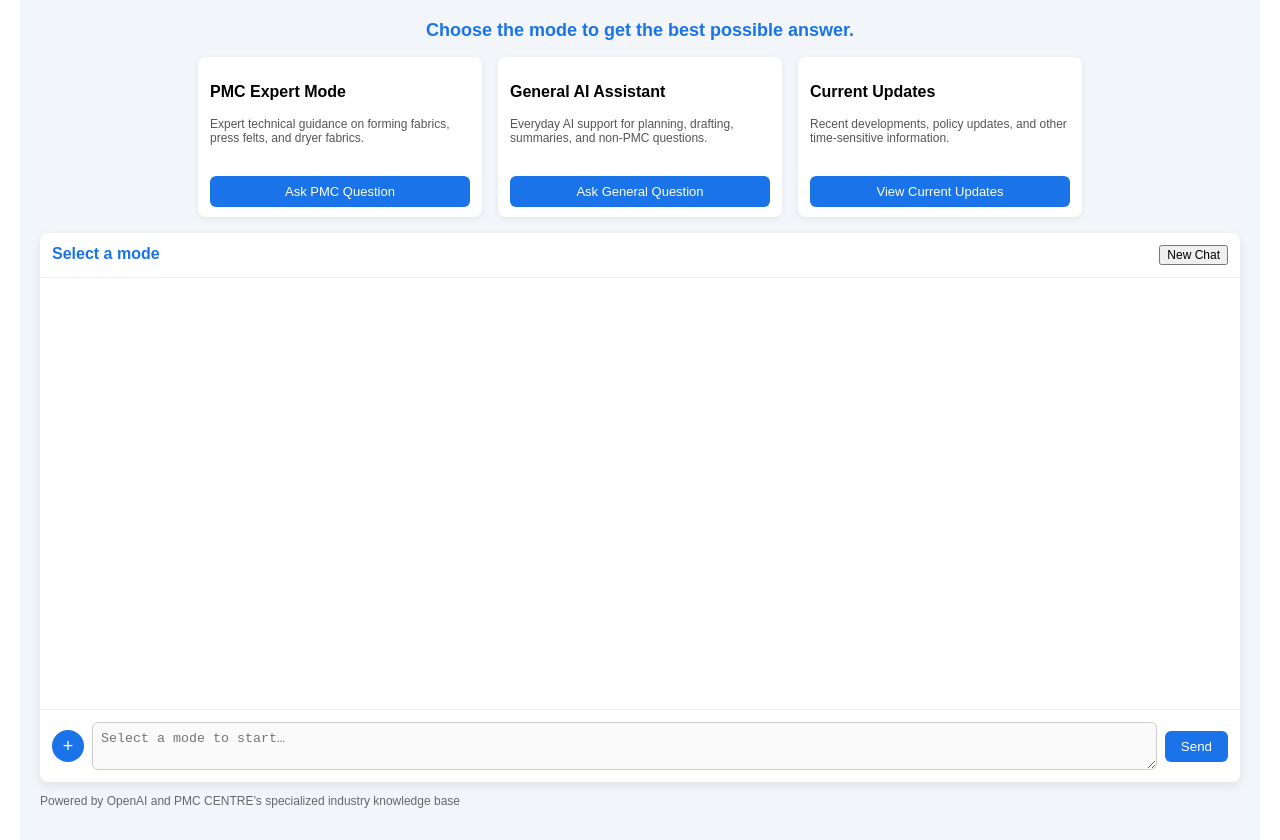
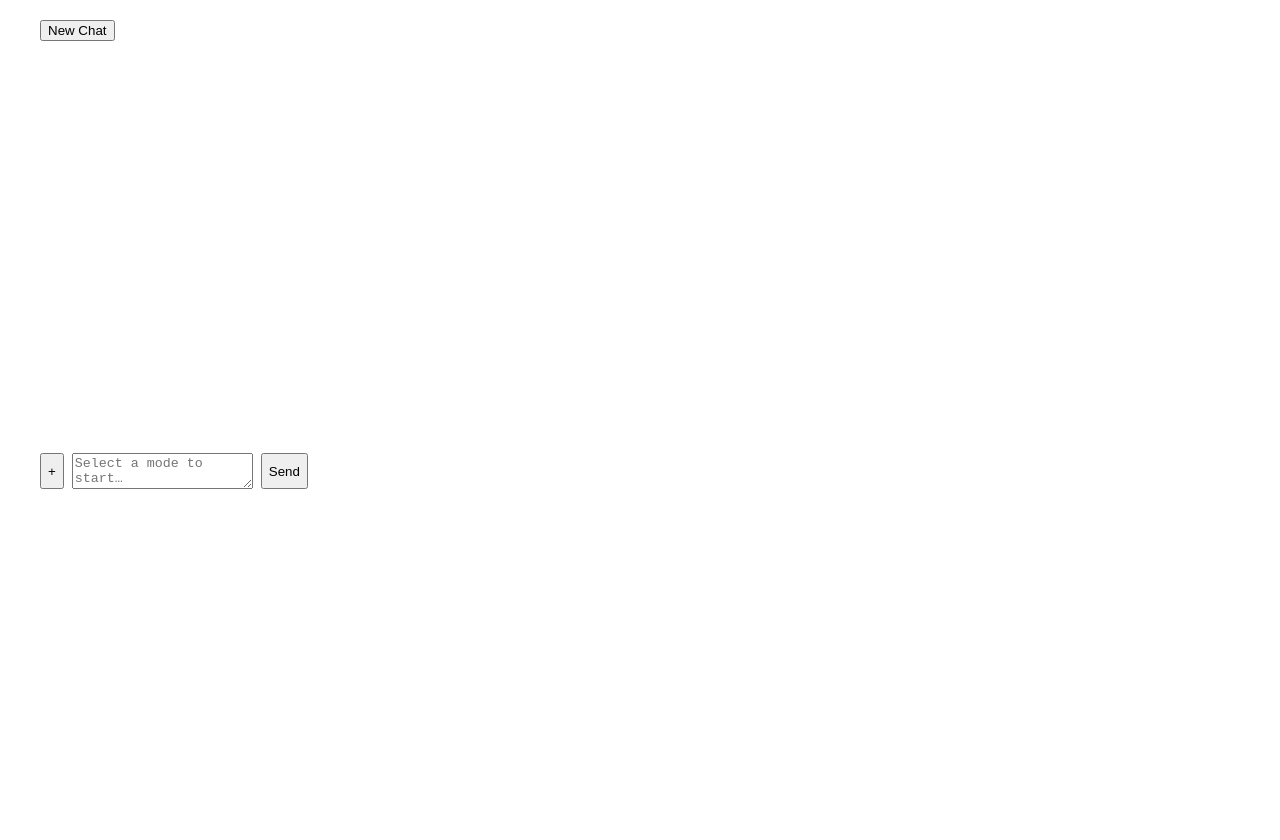
Before and after one commit to support231/pmc-centre-ai-clean-ui, a Next.js app: page / in a window 1280 px wide. After the commit the page ends 800 px from the top, so only its background shows below. Built offline with nearby package versions, Linux system fonts and the light colour scheme.

Commit message:
Update page.tsx

```diff
--- a/app/page.tsx
+++ b/app/page.tsx
@@ -13,10 +13,6 @@ type ChatMessage = {
   };
 };
 
-/* =======================
-   FILE TYPE CONTROL
-   ======================= */
-
 const ALLOWED_MIME_TYPES = [
   "application/pdf",
   "application/vnd.openxmlformats-officedocument.wordprocessingml.document",
@@ -27,8 +23,7 @@ const ALLOWED_MIME_TYPES = [
 ];
 
 const BLOCKED_FILE_MESSAGE =
-  "Excel and PowerPoint files are not supported. " +
-  "Please upload PDF, Word, text, or image files.";
+  "Excel and PowerPoint files are not supported. Please upload PDF, Word, text, or image files.";
 
 export default function Home() {
   const [mode, setMode] = useState<Mode>("");
@@ -36,23 +31,14 @@ export default function Home() {
   const [messages, setMessages] = useState<ChatMessage[]>([]);
   const [loading, setLoading] = useState(false);
 
-  // input-level file only (temporary)
   const [selectedFile, setSelectedFile] = useState<File | null>(null);
 
   const fileInputRef = useRef<HTMLInputElement>(null);
   const chatEndRef = useRef<HTMLDivElement>(null);
 
-  /* =======================
-     AUTO SCROLL
-     ======================= */
-
   useEffect(() => {
     chatEndRef.current?.scrollIntoView({ behavior: "smooth" });
   }, [messages, loading]);
-
-  /* =======================
-     MODE / CHAT RESET
-     ======================= */
 
   function onModeChange(m: Mode) {
     setMode(m);
@@ -69,10 +55,6 @@ export default function Home() {
     if (fileInputRef.current) fileInputRef.current.value = "";
   }
 
-  /* =======================
-     FILE HANDLING
-     ======================= */
-
   function onFileSelect(e: React.ChangeEvent<HTMLInputElement>) {
     const file = e.target.files?.[0];
     if (!file) return;
@@ -86,23 +68,17 @@ export default function Home() {
     setSelectedFile(file);
   }
 
-  function removeFile() {
-    setSelectedFile(null);
-    if (fileInputRef.current) fileInputRef.current.value = "";
-  }
-
-  /* =======================
-     SEND MESSAGE
-     ======================= */
-
   async function sendMessage() {
     if (!input.trim() || !mode) return;
+
+    // 🔒 freeze file reference
+    const fileForThisMessage = selectedFile;
 
     const userMessage: ChatMessage = {
       role: "user",
       content: input.trim(),
-      file: selectedFile
-        ? { name: selectedFile.name, type: selectedFile.type }
+      file: fileForThisMessage
+        ? { name: fileForThisMessage.name, type: fileForThisMessage.type }
         : undefined,
     };
 
@@ -112,7 +88,6 @@ export default function Home() {
     setInput("");
     setSelectedFile(null);
     if (fileInputRef.current) fileInputRef.current.value = "";
-
     setLoading(true);
 
     try {
@@ -129,8 +104,8 @@ export default function Home() {
       formData.append("question", contextText);
       formData.append("mode", mode);
 
-      if (userMessage.file && selectedFile) {
-        formData.append("file", selectedFile);
+      if (fileForThisMessage) {
+        formData.append("file", fileForThisMessage);
       }
 
       const res = await fetch(
@@ -142,7 +117,10 @@ export default function Home() {
 
       setMessages((prev) => [
         ...prev,
-        { role: "assistant", content: data.answer || "No answer received." },
+        {
+          role: "assistant",
+          content: data.answer || "No answer received.",
+        },
       ]);
     } catch {
       setMessages((prev) => [
@@ -158,14 +136,9 @@ export default function Home() {
     }
   }
 
-  /* =======================
-     EDIT / COPY
-     ======================= */
-
   function editMessage(index: number) {
     const msg = messages[index];
     if (msg.role !== "user") return;
-
     setInput(msg.content);
     setMessages(messages.slice(0, index));
   }
@@ -183,109 +156,27 @@ export default function Home() {
 
   function placeholderText() {
     if (mode === "PMC")
-      return "Ask a Paper Machine Clothing question (forming, felt, dryer fabrics)…";
+      return "Ask a Paper Machine Clothing question…";
     if (mode === "GENERAL")
-      return "Ask a general question, create plans, drafts, summaries…";
+      return "Ask a general question…";
     if (mode === "LIVE")
-      return "Ask about recent announcements or current events…";
+      return "Ask about recent updates…";
     return "Select a mode to start…";
   }
 
-  /* =======================
-     UI
-     ======================= */
-
   return (
-    <main
-      style={{
-        padding: 20,
-        maxWidth: 1200,
-        margin: "0 auto",
-        background: "#f2f6fb",
-        height: "100vh",
-        display: "flex",
-        flexDirection: "column",
-      }}
-    >
-      {/* HEADER */}
-      <div
-        style={{
-          textAlign: "center",
-          fontSize: 18,
-          fontWeight: 600,
-          marginBottom: 16,
-          color: "#1a73e8",
-        }}
-      >
-        Choose the mode to get the best possible answer.
+    <main style={{ padding: 20, maxWidth: 1200, margin: "0 auto" }}>
+      <div style={{ marginBottom: 12 }}>
+        <button onClick={startNewChat}>New Chat</button>
       </div>
 
-      {/* MODE CARDS */}
-      <div
-        style={{
-          display: "flex",
-          gap: 16,
-          justifyContent: "center",
-          flexWrap: "wrap",
-          marginBottom: 16,
-        }}
-      >
-        {modeCard("PMC Expert Mode", "Expert technical guidance on forming fabrics, press felts, and dryer fabrics.", "Ask PMC Question", "PMC", mode, onModeChange)}
-        {modeCard("General AI Assistant", "Everyday AI support for planning, drafting, summaries, and non-PMC questions.", "Ask General Question", "GENERAL", mode, onModeChange)}
-        {modeCard("Current Updates", "Recent developments, policy updates, and other time-sensitive information.", "View Current Updates", "LIVE", mode, onModeChange)}
+      <div style={{ minHeight: 400 }}>
+        {messages.map((m, i) => (
+          <div key={i} style={{ marginBottom: 14 }}>
+            <div>
+              {m.file && <div>📎 {m.file.name}</div>}
+              <strong>{m.role === "user" ? "You" : "AI"}:</strong> {m.content}
             </div>
-
-      {/* CHAT */}
-      <div
-        style={{
-          background: "#ffffff",
-          borderRadius: 8,
-          boxShadow: "0 4px 12px rgba(0,0,0,0.08)",
-          display: "flex",
-          flexDirection: "column",
-          flex: 1,
-        }}
-      >
-        {/* TOOLBAR */}
-        <div
-          style={{
-            padding: 12,
-            display: "flex",
-            justifyContent: "space-between",
-            borderBottom: "1px solid #eee",
-          }}
-        >
-          <strong style={{ color: "#1a73e8" }}>
-            {mode ? `Mode: ${mode}` : "Select a mode"}
-          </strong>
-          <button onClick={startNewChat} style={{ fontSize: 12 }}>
-            New Chat
-          </button>
-        </div>
-
-        {/* MESSAGES */}
-        <div style={{ flex: 1, overflowY: "auto", padding: 12 }}>
-          {messages.map((m, i) => (
-            <div key={i} style={{ marginBottom: 14, textAlign: m.role === "user" ? "right" : "left" }}>
-              <div
-                style={{
-                  display: "inline-block",
-                  background: m.role === "user" ? "#e8f0fe" : "#f7f9fc",
-                  padding: 10,
-                  borderRadius: 6,
-                  maxWidth: "80%",
-                  whiteSpace: "pre-wrap",
-                }}
-              >
-                {m.file && (
-                  <div style={{ fontSize: 12, marginBottom: 4 }}>
-                    📎 {m.file.name}
-                  </div>
-                )}
-                {m.content}
-              </div>
-
-              <div style={{ fontSize: 12, marginTop: 2 }}>
             {m.role === "user" && (
               <button onClick={() => editMessage(i)}>✏️</button>
             )}
@@ -293,40 +184,19 @@ export default function Home() {
               <button onClick={() => copyMessage(m.content)}>📋</button>
             )}
           </div>
-            </div>
         ))}
-
-          {loading && (
-            <div style={{ fontSize: 12, color: "#666" }}>Thinking…</div>
-          )}
-
+        {loading && <div>Thinking…</div>}
         <div ref={chatEndRef} />
       </div>
 
-        {/* INPUT BAR */}
-        <div
-          style={{
-            padding: 12,
-            borderTop: "1px solid #eee",
-            display: "flex",
-            gap: 8,
-            alignItems: "center",
-          }}
-        >
+      <div style={{ display: "flex", gap: 8 }}>
         <button
           onClick={() => {
             if (mode === "LIVE") {
-                alert(
-                  "Current Updates mode does not support file upload. Please switch to PMC or General mode."
-                );
+              alert("File upload not supported in Live mode.");
               return;
             }
             fileInputRef.current?.click();
-            }}
-            style={{
-              ...uploadBtn,
-              opacity: mode === "LIVE" ? 0.5 : 1,
-              cursor: mode === "LIVE" ? "not-allowed" : "pointer",
           }}
         >
           +
@@ -340,106 +210,14 @@ export default function Home() {
         />
 
         <textarea
-            rows={2}
-            style={{ ...textareaStyle, flex: 1 }}
-            placeholder={placeholderText()}
           value={input}
-            disabled={!mode || loading}
           onChange={(e) => setInput(e.target.value)}
           onKeyDown={handleKeyDown}
+          placeholder={placeholderText()}
         />
 
-          <button
-            onClick={sendMessage}
-            disabled={!mode || loading || !input.trim()}
-            style={submitBtn}
-          >
-            Send
-          </button>
+        <button onClick={sendMessage}>Send</button>
       </div>
-      </div>
-
-      <p style={{ marginTop: 12, fontSize: 12, color: "#666" }}>
-        Powered by OpenAI and PMC CENTRE’s specialized industry knowledge base
-      </p>
     </main>
   );
 }
-
-/* =======================
-   MODE CARD
-   ======================= */
-
-function modeCard(
-  title: string,
-  text: string,
-  btn: string,
-  value: Mode,
-  active: Mode,
-  setMode: (m: Mode) => void
-) {
-  return (
-    <div
-      style={{
-        width: 260,
-        minHeight: 140,
-        padding: "10px 12px",
-        borderRadius: 8,
-        background: active === value ? "#e8f0fe" : "#ffffff",
-        boxShadow: "0 2px 6px rgba(0,0,0,0.06)",
-        display: "flex",
-        flexDirection: "column",
-      }}
-    >
-      <h3 style={{ marginBottom: 4, fontSize: 16 }}>{title}</h3>
-      <p style={{ fontSize: 12, color: "#555", marginBottom: 8 }}>
-        {text}
-      </p>
-      <button
-        onClick={() => setMode(value)}
-        style={{
-          marginTop: "auto",
-          padding: "8px 0",
-          background: "#1a73e8",
-          color: "#fff",
-          border: "none",
-          borderRadius: 6,
-          fontSize: 13,
-        }}
-      >
-        {btn}
-      </button>
-    </div>
-  );
-}
-
-/* =======================
-   STYLES
-   ======================= */
-
-const textareaStyle = {
-  width: "100%",
-  padding: 8,
-  borderRadius: 6,
-  border: "1px solid #ccc",
-};
-
-const submitBtn = {
-  padding: "8px 16px",
-  background: "#1a73e8",
-  color: "#fff",
-  border: "none",
-  borderRadius: 6,
-  cursor: "pointer",
-};
-
-const uploadBtn = {
-  width: 32,
-  height: 32,
-  borderRadius: "50%",
-  background: "#1a73e8",
-  color: "#fff",
-  border: "none",
-  fontSize: 18,
-  cursor: "pointer",
-};
```
Lines whose indentation alone changed are shown as unchanged.
